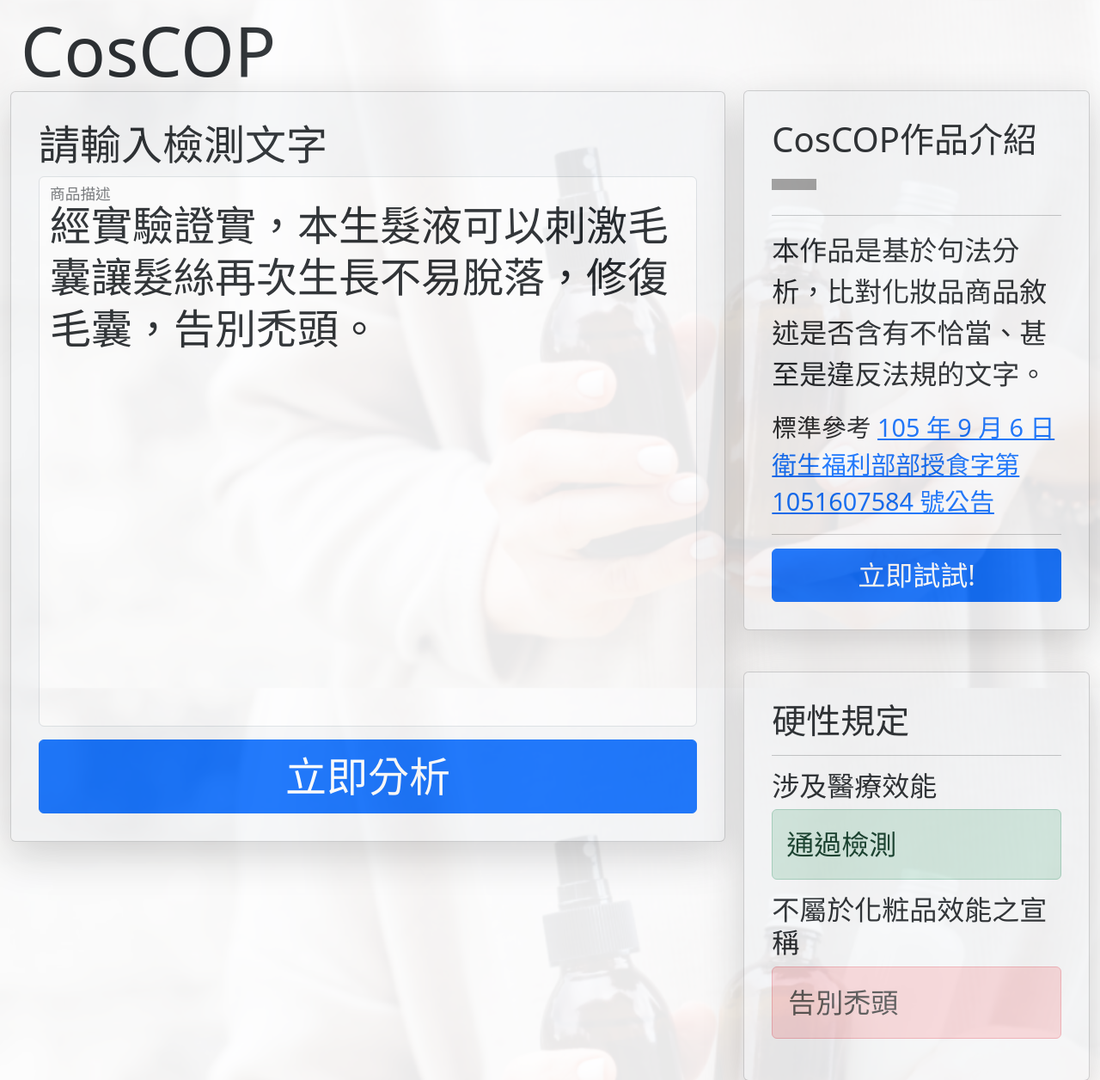
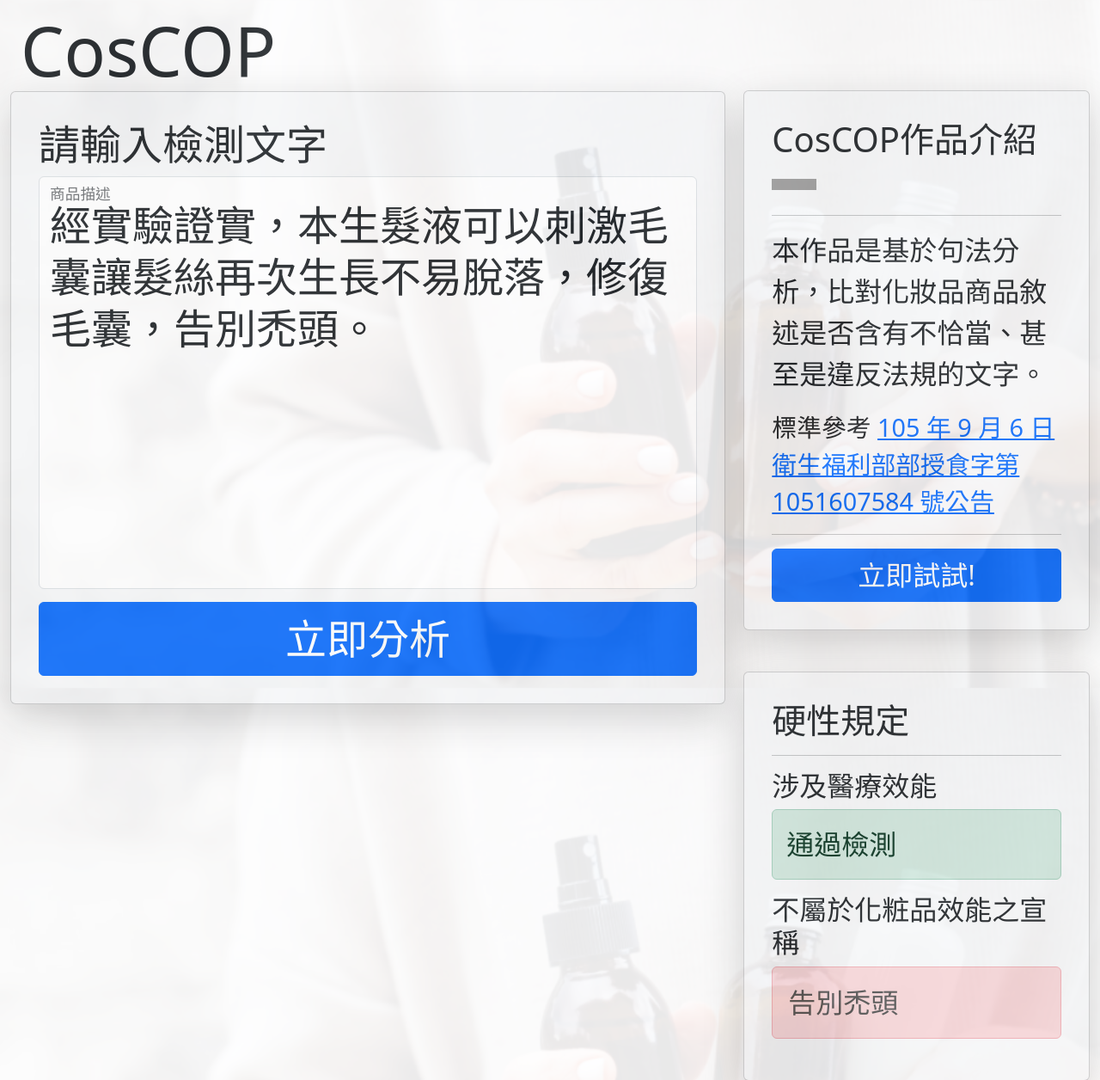
Before and after one commit to Grammyship/CosCOP, a Python web app: template flask/templates/index.html in a window 1280 px wide. Shown: the top 1256 px of the page at 86% size. Run offline with Jinja, Linux system fonts and the light colour scheme; the template is opened without the code that fills it, so the values that code supplies are empty; some libraries are stand-ins or nearby versions; grey boxes are pictures that could not be loaded.

```diff
--- a/flask/templates/index.html
+++ b/flask/templates/index.html
@@ -65,7 +65,7 @@
                                 <!--Textarea -->
                                 <div class="form-floating">
                                     <textarea class="form-control" placeholder="請輸入商品描述或是廣告文案"
-                                    id="Textarea1"  v-model="textarea" style="resize: none;font-size: 300%;height:40rem">
+                                    id="Textarea1"  v-model="textarea" style="resize: none;font-size: 300%;height:30rem">
                                     </textarea>
                                     <label for="Textarea1" style="font-size: 130%;">商品描述</label>
                                 </div>
```
